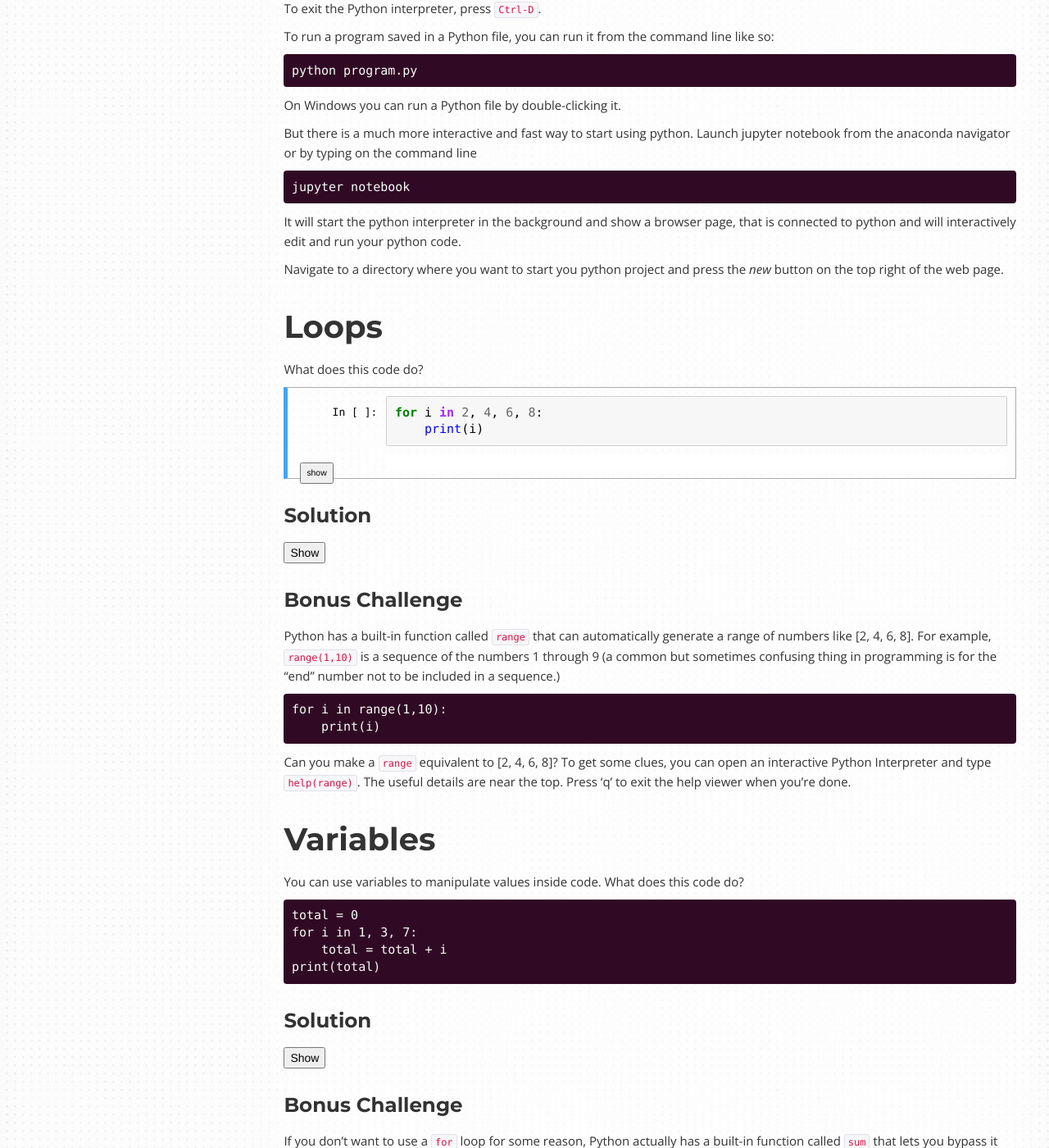
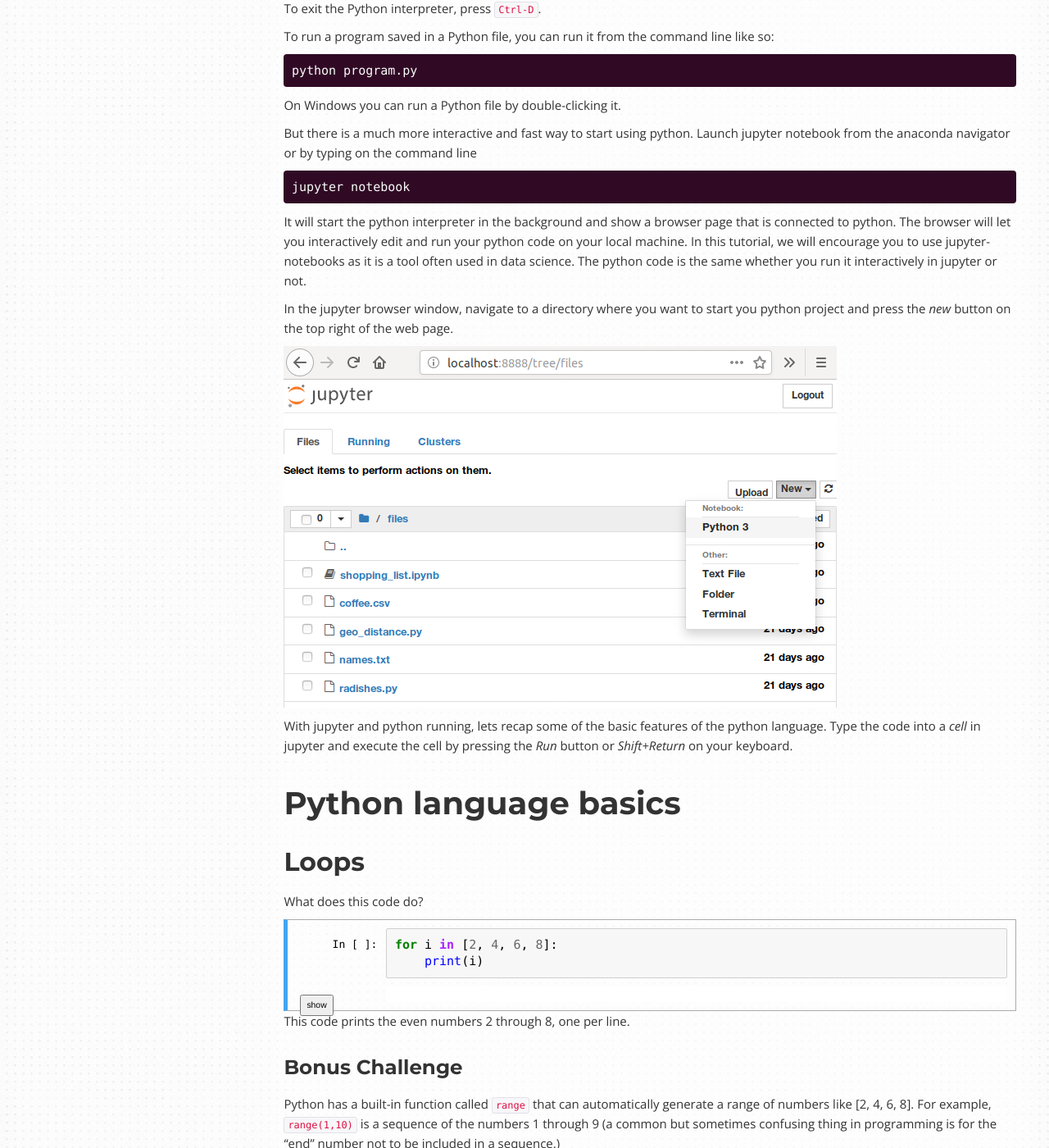
Before and after one commit to OpenTechSchool/python-data-intro, a Jekyll site: the page built from core/recap.md, in a window 1280 px wide and 1400 px high, scrolled down 859 px. Shown: the whole window at 82% size. Built offline with Jekyll 4.4.1, drawn with Linux system fonts in a browser that asks for light colours; some of the changed text lies outside the part shown.

Commit message:
rewrite intro/recap part 2

````diff
--- a/core/recap.md
+++ b/core/recap.md
@@ -48,20 +48,24 @@ But there is a much more interactive and fast way to start using python. Launch
 jupyter notebook
 ```
 
-It will start the python interpreter in the background and show a browser page, that is connected to python and will interactively edit and run your python code.
+It will start the python interpreter in the background and show a browser page that is connected to python. The browser will let you interactively edit and run your python code on your local machine. In this tutorial, we will encourage you to use jupyter-notebooks as it is a tool often used in data science. The python code is the same whether you run it interactively in jupyter or not.
 
-Navigate to a directory where you want to start you python project and press the *new* button on the top right of the web page.
+In the jupyter browser window, navigate to a directory where you want to start you python project and press the *new* button on the top right of the web page.
+
+![create a new notebook in jupyter](../images/jupyter_new.png)
 
 
+With jupyter and python running, lets recap some of the basic features of the python language. Type the code into a *cell* in jupyter and execute the cell by pressing the *Run* button or *Shift+Return* on your keyboard.
 
+# Python language basics
 
-# Loops
+## Loops
 
 What does this code do?
 
 <div class="jupyter">
 ```python
-for i in 2, 4, 6, 8:
+for i in [2, 4, 6, 8]:
     print(i)
 ```
 
@@ -71,73 +75,88 @@ for i in 2, 4, 6, 8:
     8
 </div>
 
-### Solution
-
 This code prints the even numbers 2 through 8, one per line.
 
 ### Bonus Challenge
 
 Python has a built-in function called `range` that can automatically generate a range of numbers like \[2, 4, 6, 8\]. For example, `range(1,10)` is a sequence of the numbers 1 through 9 (a common but sometimes confusing thing in programming is for the "end" number not to be included in a sequence.)
 
-    for i in range(1,10):
-        print(i)
+<div class="jupyter">
+```python
+for i in range(1,10):
+    print(i)
+```
+</div>
 
-Can you make a `range` equivalent to \[2, 4, 6, 8\]? To get some clues, you can open an interactive Python Interpreter and type `help(range)`. The useful details are near the top. Press 'q' to exit the help viewer when you're done.
+Can you make a `range` equivalent to \[2, 4, 6, 8\]? To get some clues, type `help(range)`. The useful details are near the top. The help utility is available for most python functions and once you know how to read them, they are very useful.
 
 
-# Variables
+## Variables
 
 You can use variables to manipulate values inside code. What does this code do?
 
-    total = 0
-    for i in 1, 3, 7:
-        total = total + i
-    print(total)
+<div class="jupyter">
+```python
+total = 0
+for i in 1, 3, 7:
+    total = total + i
+print(total)
+```
 
-### Solution
+    11
+</div>
 
-This code prints 11 - the sum of the numbers 1, 3 and 7.
+This code prints the sum of the numbers 1, 3 and 7.
 
 ### Bonus Challenge
 
 If you don't want to use a `for` loop for some reason, Python actually has a built-in function called `sum` that lets you bypass it completely. You can get the same result with this:
 
-    print(sum([1,3,7]))
+<div class="jupyter">
+```python
+print(sum([1,3,7]))
+```
+</div>
 
 Can you make a one line Python statement that uses both `sum` and `range` to print the sum of the numbers 1 through 10?
 
 
-# Functions
+## Functions
 
 You can define your own functions with parameters in order to reuse some code again with slight differences. What does this code print?
 
-    def say_hello_to(name):
-        print("Hello " + name)
+<div class="jupyter">
+```python
+def say_hello_to(name):
+    print("Hello " + name)
 
-    say_hello_to("Miranda")
-    say_hello_to("Fred")
-
-### Solution
+say_hello_to("Miranda")
+say_hello_to("Fred")
+```
 
     Hello Miranda
     Hello Fred
+</div>
 
-
-# Conditionals
+## Conditionals
 
 You can use the 'if' statement to execute some statements only if a condition is true. What does this code print?
 
-    angle = 5
-    if angle > 0:
-        print("Turning clockwise")
-    elif angle < 0:
-        print("Turning anticlockwise")
-    else:
-        print("Not turning at all")
+<div class="jupyter">
 
-### Solution
+```python
+angle = 5
+if angle > 0:
+    print("Turning clockwise")
+elif angle < 0:
+    print("Turning anticlockwise")
+else:
+    print("Not turning at all")
+
+```
 
     Turning clockwise
+</div>
 
 
 ## Next Chapter
````
Also changed, not shown: images/jupyter_new.png (added).
